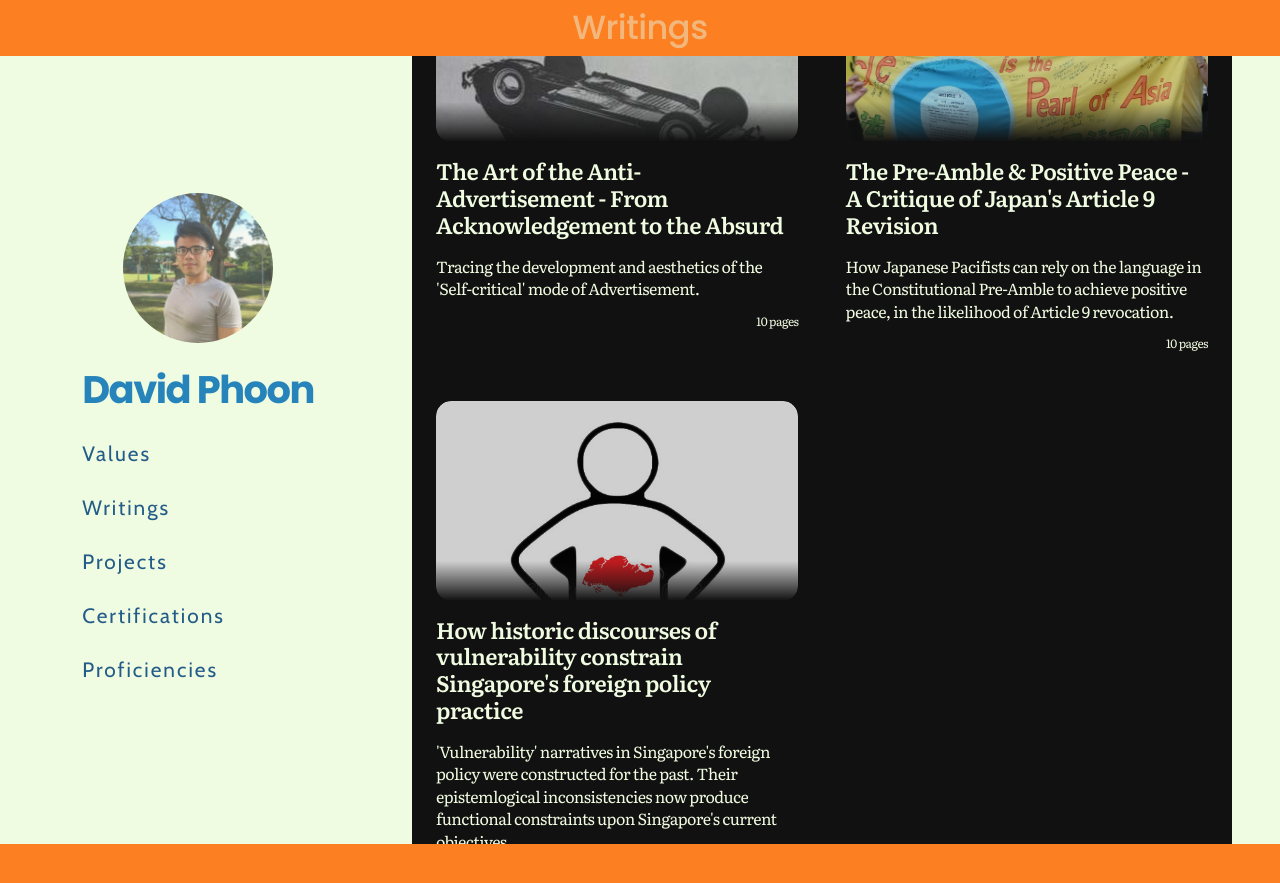
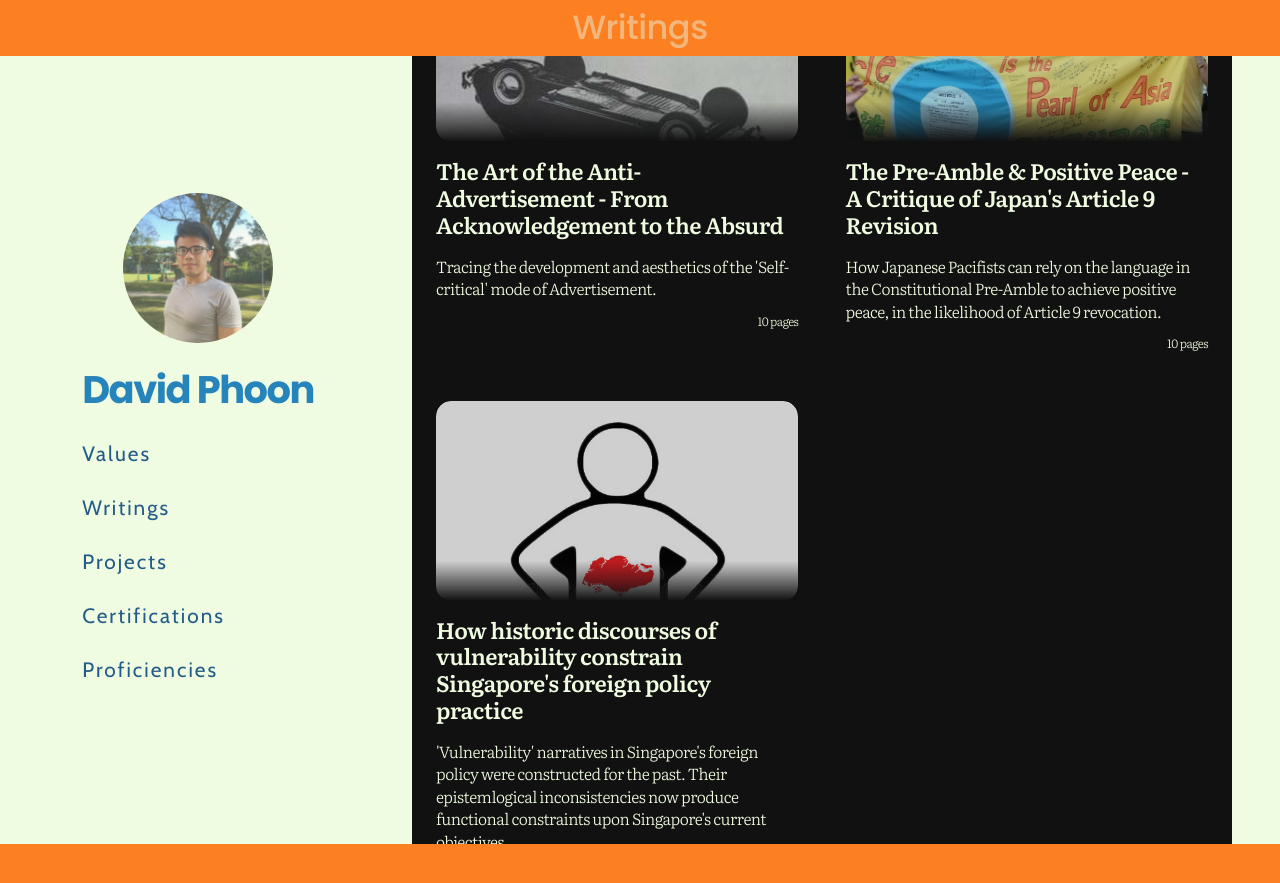
Before and after one commit to davidphoonzy/cv, a Jekyll site: the page built from index.md, in a window 1280 px wide and 900 px high, scrolled down 787 px. Shown: the top 883 px of the window. Built offline with Jekyll 4.4.1, drawn with Linux system fonts in a browser that asks for light colours; some web fonts are replaced.

Commit message:
fix font

```diff
--- a/_includes/head.html
+++ b/_includes/head.html
@@ -15,4 +15,4 @@
 <link rel="stylesheet" href="{{ '/assets/css/styles.css' | relative_url }}">
 <link rel="preconnect" href="https://fonts.googleapis.com">
 <link rel="preconnect" href="https://fonts.gstatic.com" crossorigin>
-<link href="https://fonts.googleapis.com/css2?family=Faculty+Glyphic&family=Cabin:ital,wdth,wght@0,75..100,400..700;1,75..100,400..700&family=Source+Sans+3:ital,wght@0,200..900;1,200..900&family=Puritan:ital,wght@0,400;0,700;1,400;1,700&family=Poppins:ital,wght@0,100;0,200;0,300;0,400;0,500;0,600;0,700;0,800;0,900;1,100;1,200;1,300;1,400;1,500;1,600;1,700;1,800;1,900&family=Alegreya+Sans:ital,wght@0,100;0,300;0,400;0,500;0,700;0,800;0,900;1,100;1,300;1,400;1,500;1,700;1,800;1,900&family=Lato:ital,wght@0,100;0,300;0,400;0,700;0,900;1,100;1,300;1,400;1,700;1,900&family=Nunito+Sans:ital,opsz,wght@0,6..12,200..1000;1,6..12,200..1000&family=Alegreya:ital,wght@0,400..900;1,400..900&family=Playfair:ital,opsz,wght@0,5..1200,300..900;1,5..1200,300..900&family=Cormorant+Garamond:ital,wght@0,300..700;1,300..700&family=Baskervville:ital,wght@0,400..700;1,400..700&family=Gelasio:ital,wght@0,400..700;1,400..700&family=Literata:ital,opsz,wght@0,7..72,200..900;1,7..72,200..900&family=Merriweather:ital,opsz,wght@0,18..144,300..900;1,18..144,300..900&family=Newsreader:ital,opsz,wght@0,6..72,200..800;1,6..72,200..800&family=Source+Serif+4:ital,opsz,wght@0,8..60,200..900;1,8..60,200..900&family=Zen+Old+Mincho&display=swap" rel="stylesheet" rel="stylesheet" rel="stylesheet">
+<link href="https://fonts.googleapis.com/css2?family=Faculty+Glyphic&https://fonts.googleapis.com/css2?family=Cabin:ital,wght@0,400..700;1,400..700&family=Source+Sans+3:ital,wght@0,200..900;1,200..900&family=Puritan:ital,wght@0,400;0,700;1,400;1,700&family=Poppins:ital,wght@0,100;0,200;0,300;0,400;0,500;0,600;0,700;0,800;0,900;1,100;1,200;1,300;1,400;1,500;1,600;1,700;1,800;1,900&family=Alegreya+Sans:ital,wght@0,100;0,300;0,400;0,500;0,700;0,800;0,900;1,100;1,300;1,400;1,500;1,700;1,800;1,900&family=Lato:ital,wght@0,100;0,300;0,400;0,700;0,900;1,100;1,300;1,400;1,700;1,900&family=Nunito+Sans:ital,opsz,wght@0,6..12,200..1000;1,6..12,200..1000&family=Alegreya:ital,wght@0,400..900;1,400..900&family=Playfair:ital,opsz,wght@0,5..1200,300..900;1,5..1200,300..900&family=Cormorant+Garamond:ital,wght@0,300..700;1,300..700&family=Baskervville:ital,wght@0,400..700;1,400..700&family=Gelasio:ital,wght@0,400..700;1,400..700&family=Literata:ital,opsz,wght@0,7..72,200..900;1,7..72,200..900&family=Merriweather:ital,opsz,wght@0,18..144,300..900;1,18..144,300..900&family=Newsreader:ital,opsz,wght@0,6..72,200..800;1,6..72,200..800&family=Source+Serif+4:ital,opsz,wght@0,8..60,200..900;1,8..60,200..900&family=Zen+Old+Mincho&display=swap" rel="stylesheet" rel="stylesheet" rel="stylesheet">
--- a/assets/css/styles.scss
+++ b/assets/css/styles.scss
@@ -25,6 +25,7 @@ body {
     background-color: #F0FCE1; // E2FCEF E9EFD7
     font-family: 'Cabin', sans-serif; //Faculty Glyphic'
     font-size: 1.3rem;
+    font-weight: 300;
     letter-spacing: -0.5px;
     line-height: 1.6;
     color: #235C88;
```
